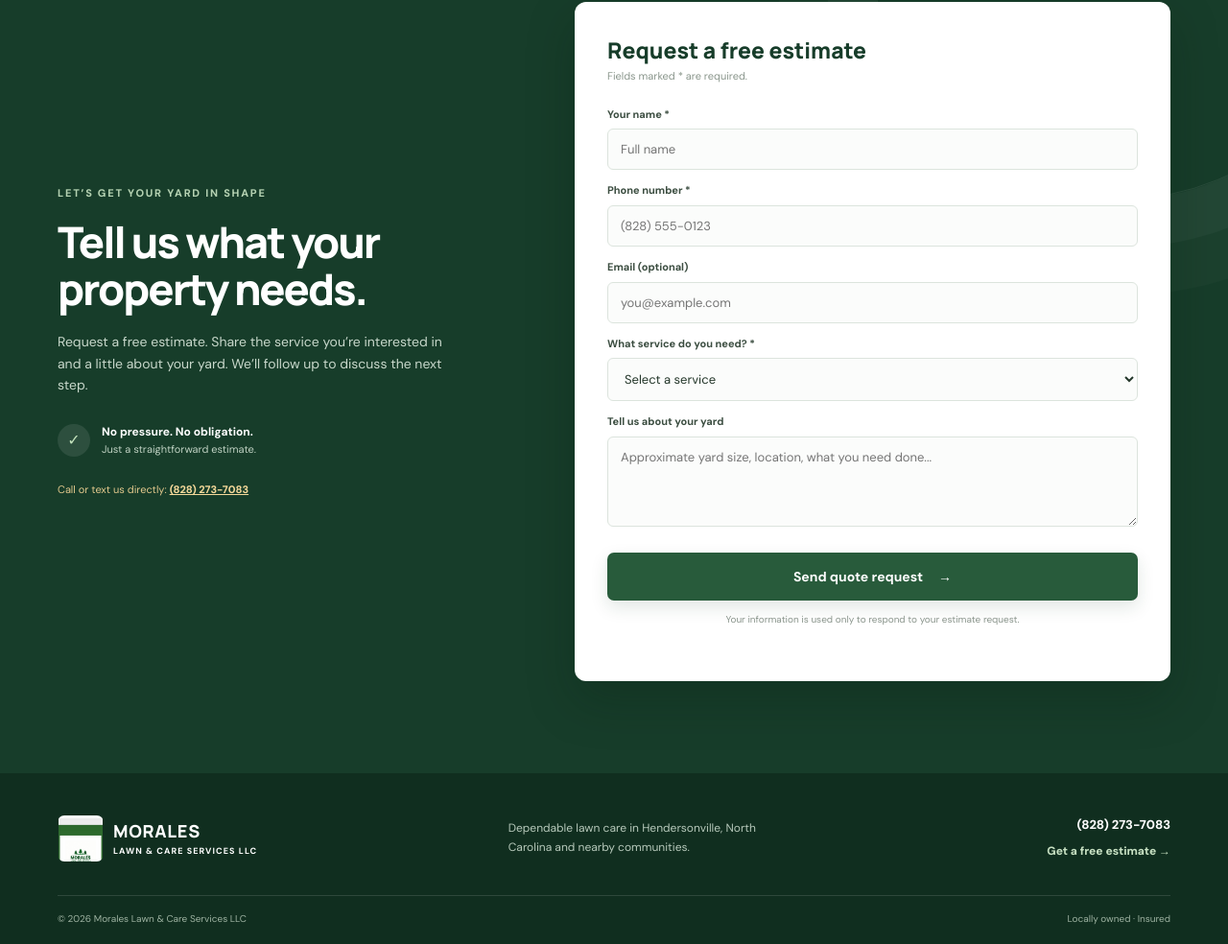
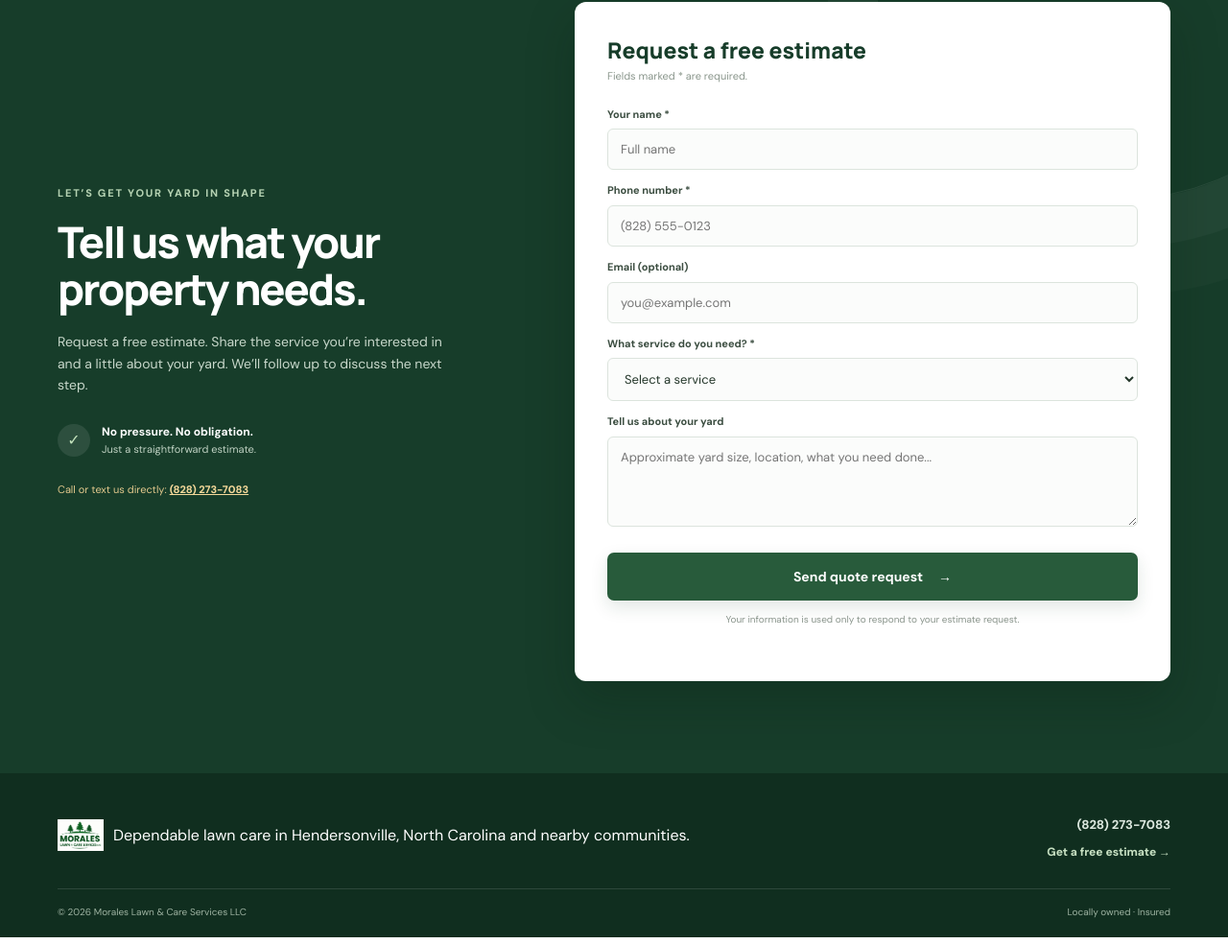
Before and after one commit to infomoraleslawncarellc-blip/moraleslawncareservicesllc, a plain HTML site: page index.html in a window 1280 px wide. Shown: the part 3631-4615 px from the top of the page at 96% size. Drawn offline with Linux system fonts and the light colour scheme.

Commit message:
Update footer logo image source

```diff
--- a/index.html
+++ b/index.html
@@ -222,7 +222,7 @@
 
   <footer class="site-footer">
     <div class="container footer-main">
-      <a class="brand brand-footer" href="#home"><img src="assets/logo.png" alt=""><span><strong>MORALES</strong><small>LAWN & CARE SERVICES LLC</small></span></a>
+      <a class="brand brand-footer" href="#home"><img src="assets/morales-logo-cropped.png"
       <p>Dependable lawn care in Hendersonville, North Carolina and nearby communities.</p>
       <div class="footer-contact"><a href="tel:+18282737083">(828) 273-7083</a><a class="footer-cta" href="#quote">Get a free estimate →</a></div>
     </div>
```
